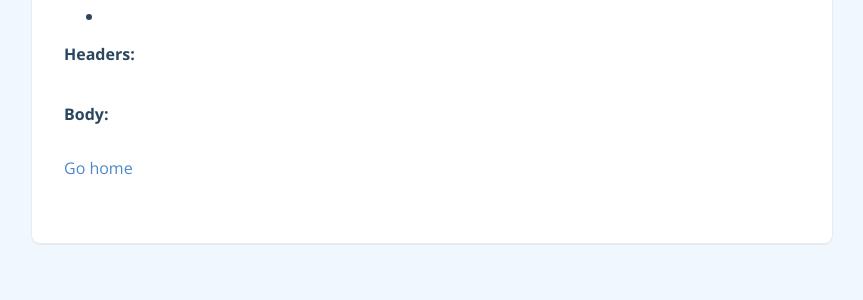
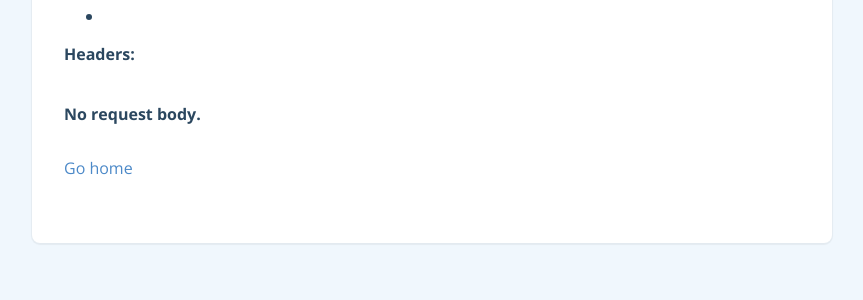
Before and after one commit to Skelmis/Blurp, a Python web app: template home/templates/request.html.jinja in a window 1280 px wide. Shown: the part 264-564 px from the top of the page, without its empty margins (208-1071 px from the left). Run offline with Jinja, Linux system fonts and the light colour scheme; the template is opened without the code that fills it, so the values that code supplies are empty.

Commit message:
feat: make request body nicer

```diff
--- a/home/templates/request.html.jinja
+++ b/home/templates/request.html.jinja
@@ -20,7 +20,11 @@
             {% endfor %}
 
         </ul><br>
+        {% if request.body %}
         <b>Body:</b><br>{{ request.body }}
+        {% else %}
+        <b>No request body.</b>
+        {% endif %}
         </section>
         <section>
             <a href="/">Go home</a>
```
